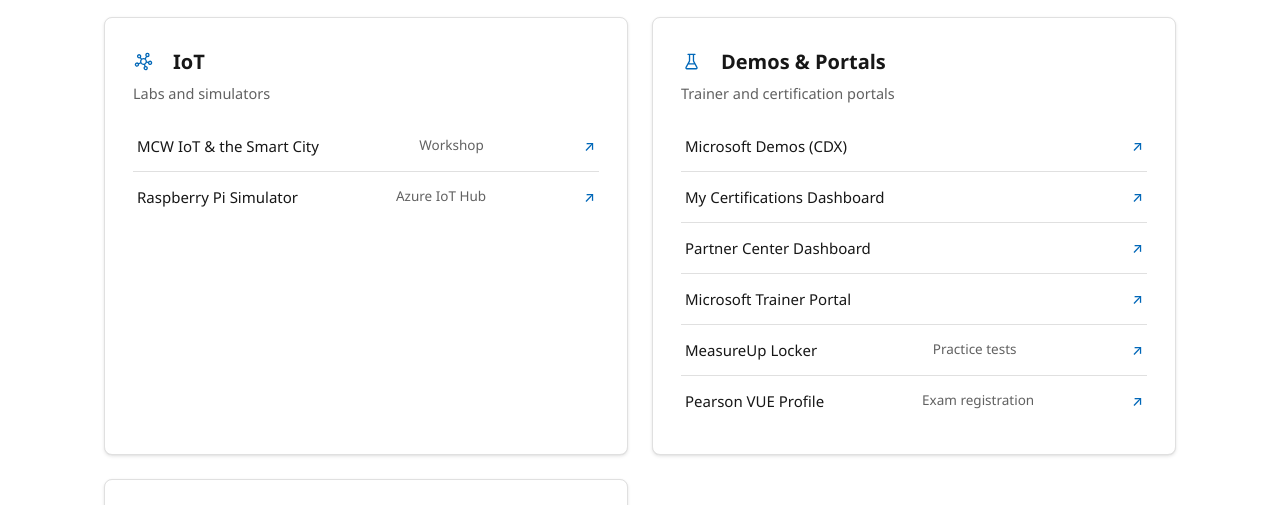
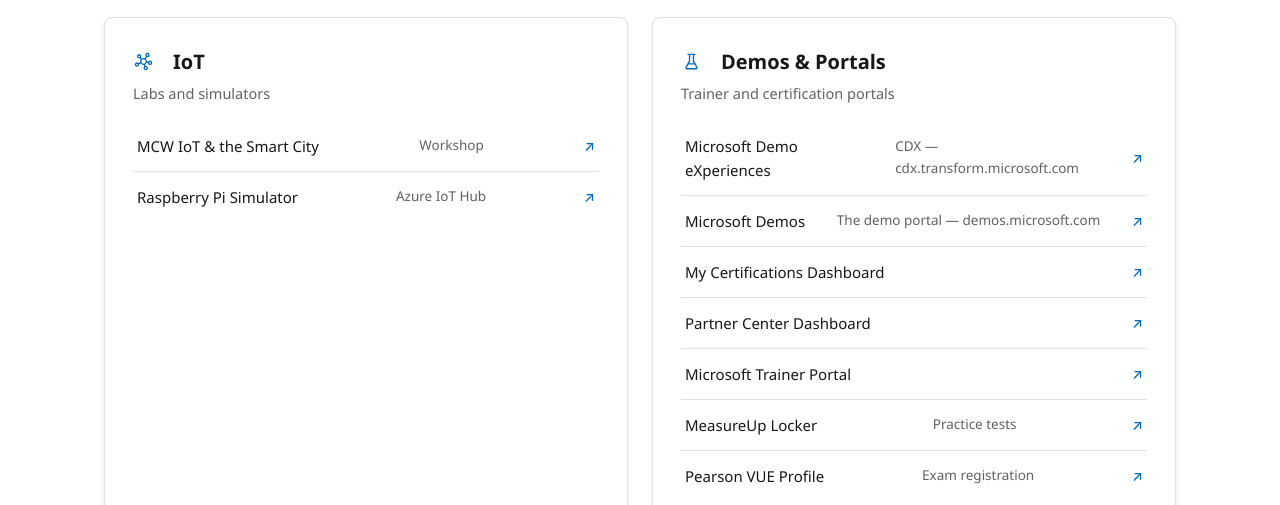
Before and after one commit to alexdejongcom/msftuniversity, a plain HTML site: page resources.html in a window 1280 px wide. Shown: the part 1900-2405 px from the top of the page. Drawn offline with Linux system fonts and the light colour scheme; no server answers.

Commit message:
Add demos.microsoft.com to Demos & Portals

```diff
--- a/resources.html
+++ b/resources.html
@@ -145,7 +145,8 @@
         <h3><svg aria-hidden="true" class="fi-h3" viewBox="0 0 24 24"><path d="M8 4.5h1v6.24q0 .57-.27 1.07l-3.59 6.6A1.75 1.75 0 0 0 6.68 21h10.64a1.75 1.75 0 0 0 1.54-2.59l-3.59-6.6q-.27-.5-.27-1.07V4.5h1A.75.75 0 0 0 16 3H8a.75.75 0 0 0 0 1.5m2.5 6.24V4.5h3v6.24q0 .95.45 1.79l.8 1.47h-5.5l.8-1.47q.45-.84.45-1.8M8.43 15.5h7.14l1.97 3.63a.25.25 0 0 1-.22.37H6.68a.25.25 0 0 1-.22-.37z"/></svg>Demos &amp; Portals</h3>
         <p class="sub">Trainer and certification portals</p>
         <ul class="resource-list">
-          <li><a href="https://cdx.transform.microsoft.com" target="_blank" rel="noopener">Microsoft Demos (CDX)</a></li>
+          <li><a href="https://cdx.transform.microsoft.com" target="_blank" rel="noopener">Microsoft Demo eXperiences <span class="desc">CDX — cdx.transform.microsoft.com</span></a></li>
+          <li><a href="https://demos.microsoft.com" target="_blank" rel="noopener">Microsoft Demos <span class="desc">The demo portal — demos.microsoft.com</span></a></li>
           <li><a href="https://aka.ms/certdashboard" target="_blank" rel="noopener">My Certifications Dashboard</a></li>
           <li><a href="https://partner.microsoft.com/en-us/dashboard/home" target="_blank" rel="noopener">Partner Center Dashboard</a></li>
           <li><a href="https://aka.ms/mctportal" target="_blank" rel="noopener">Microsoft Trainer Portal</a></li>
```
